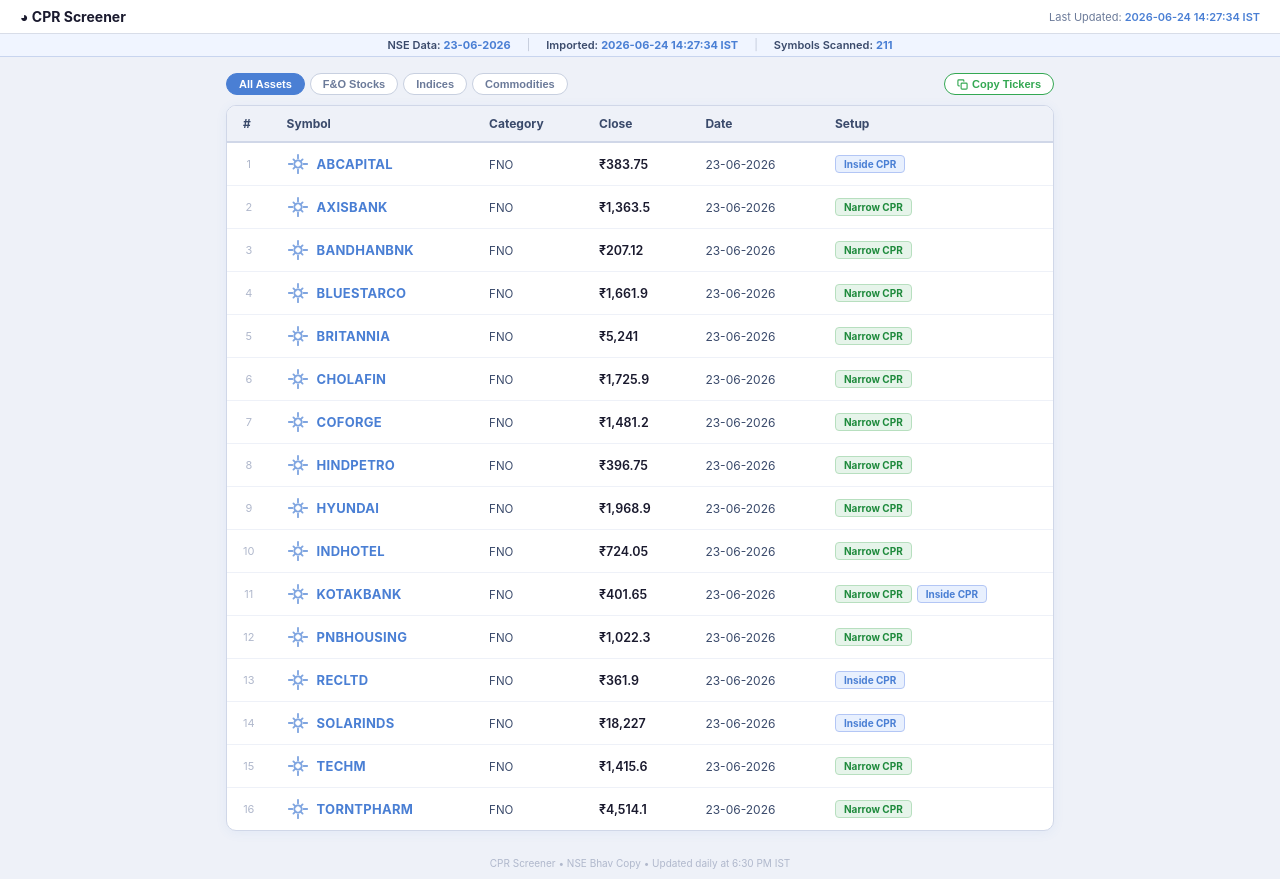
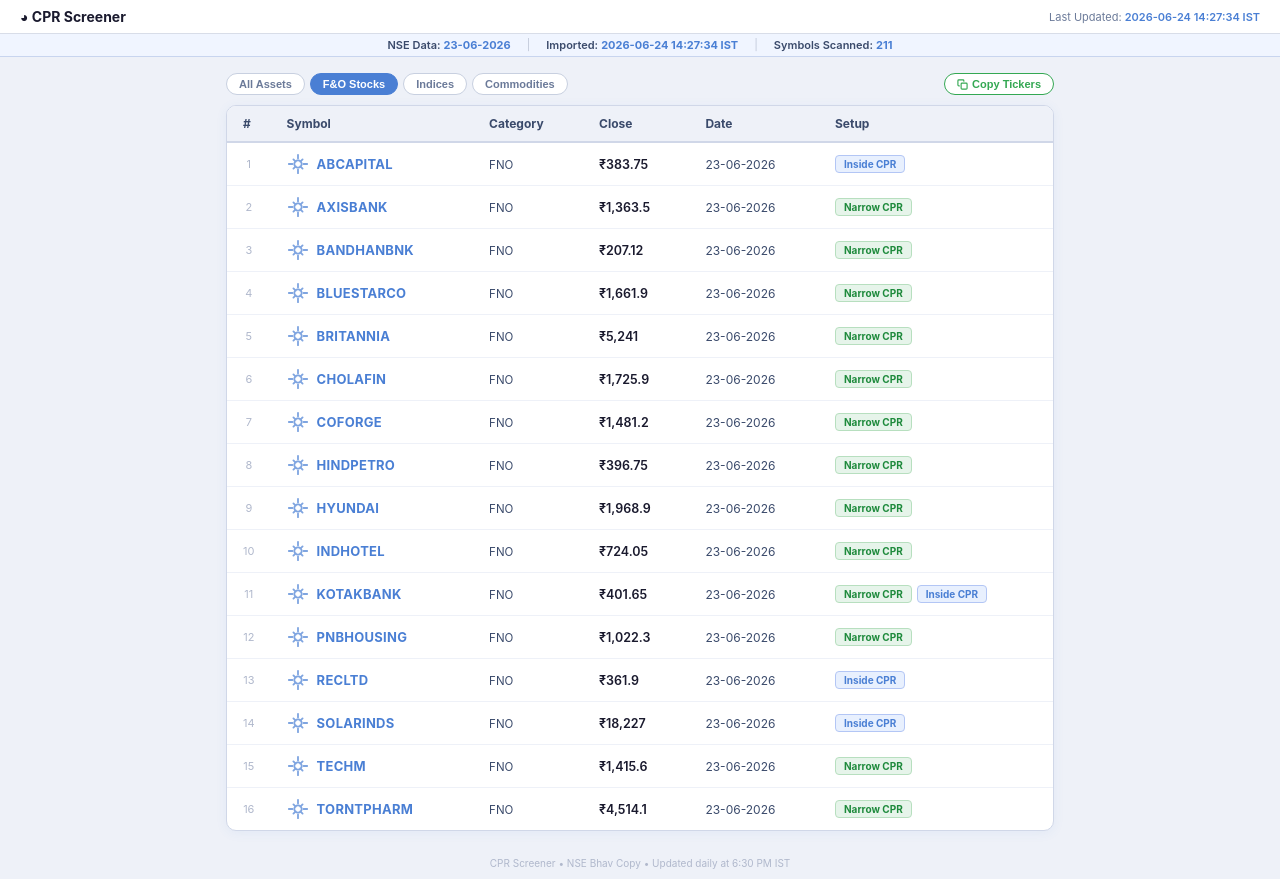
Before and after one commit to jeethu888/cpr-screener, a plain HTML site: page index.html in a window 1280 px wide. Drawn offline with Linux system fonts and the light colour scheme.

Commit message:
Reduce font 30% to 9px, F&O Stocks default tab

```diff
--- a/index.html
+++ b/index.html
@@ -11,7 +11,7 @@
             font-family: -apple-system, BlinkMacSystemFont, "Segoe UI", Roboto, sans-serif;
             background: #eef1f8;
             color: #1a1a2e;
-            font-size: 13px;
+            font-size: 9px;
             min-height: 100vh;
         }
 
@@ -268,8 +268,8 @@
     <main>
         <div class="controls-row">
             <div class="filters">
-                <button class="filter-btn active" data-filter="All">All Assets</button>
-                <button class="filter-btn" data-filter="FNO">F&O Stocks</button>
+                <button class="filter-btn" data-filter="All">All Assets</button>
+                <button class="filter-btn active" data-filter="FNO">F&O Stocks</button>
                 <button class="filter-btn" data-filter="Indices">Indices</button>
                 <button class="filter-btn" data-filter="Commodities">Commodities</button>
             </div>
@@ -298,7 +298,7 @@
 
         let allData = [];
         let currentDisplayedTickers = [];
-        let currentFilter = 'All';
+        let currentFilter = 'FNO';
 
         async function fetchData() {
             try {
```
